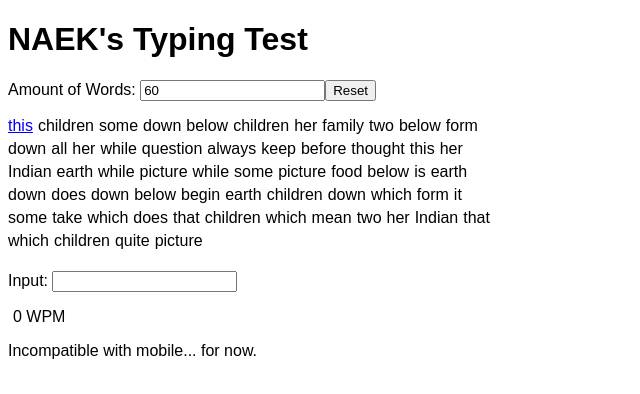
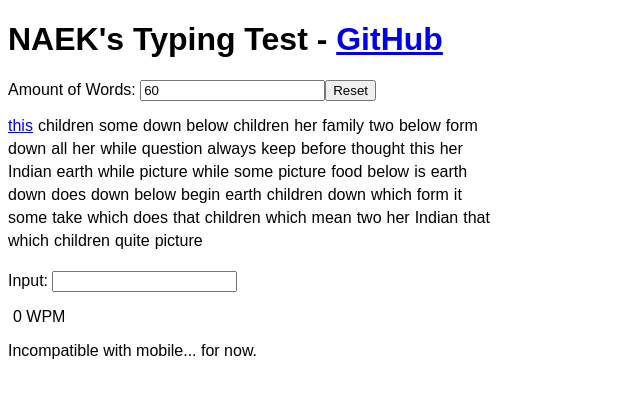
Before and after one commit to NAEK2K/typing-test, a plain HTML site: page index.html in a window 1280 px wide. Shown: the whole page, without its empty margins (0-640 px from the left). Drawn offline with nearby package versions, Linux system fonts and the light colour scheme.

Commit message:
site update

```diff
--- a/index.html
+++ b/index.html
@@ -10,7 +10,7 @@
 </head>
 
 <body>
-    <h1>NAEK's Typing Test</h1>
+    <h1>NAEK's Typing Test - <a href="https://github.com/naek2k/typing-test">GitHub</a></h1>
     <p>Amount of Words: <input type="text" id="numWords" value="60" autocomplete="off" autocorrect="off" autocapitalize="off" spellcheck="false"><button id="reset">Reset</button></p>
     <div id="typing-text">
 
```
